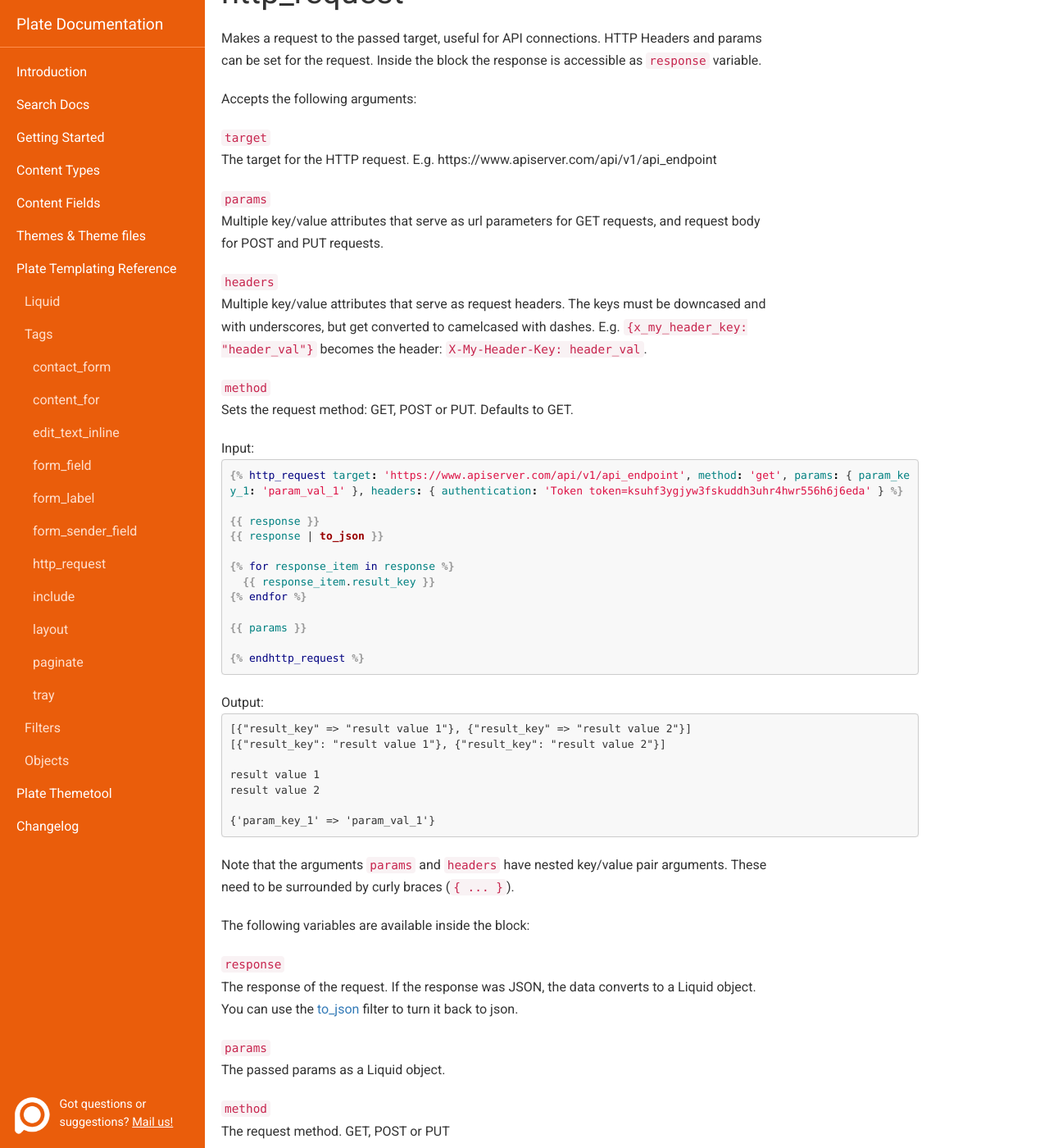
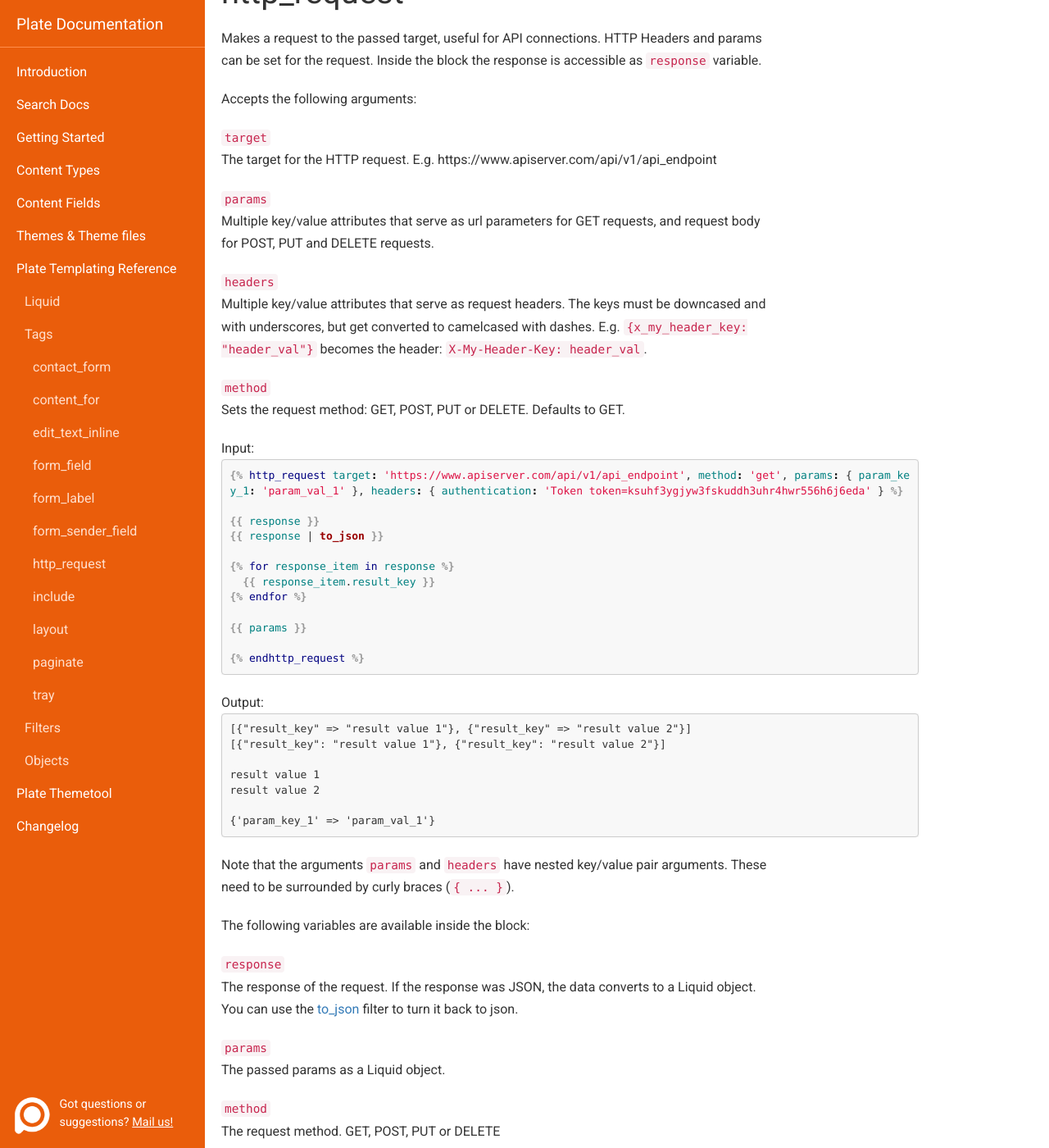
Before and after one commit to platehub/platehub.github.io, a Jekyll site: the page built from docs/templating-reference/tags.md, in a window 1280 px wide and 1400 px high, scrolled down 5315 px. Shown: the whole window at 82% size. Built offline with Jekyll 4.4.1, drawn with Linux system fonts in a browser that asks for light colours; nearby versions of some CDN libraries.

Commit message:
http request

````diff
--- a/docs/templating-reference/tags.md
+++ b/docs/templating-reference/tags.md
@@ -239,13 +239,13 @@ Accepts the following arguments:
 The target for the HTTP request. E.g. https://www.apiserver.com/api/v1/api_endpoint
 
 `params`
-Multiple key/value attributes that serve as url parameters for GET requests, and request body for POST and PUT requests.
+Multiple key/value attributes that serve as url parameters for GET requests, and request body for POST, PUT and DELETE requests.
 
 `headers`
 Multiple key/value attributes that serve as request headers. The keys must be downcased and with underscores, but get converted to camelcased with dashes. E.g. `{x_my_header_key: "header_val"}` becomes the header: `X-My-Header-Key: header_val`.
 
 `method`
-Sets the request method: GET, POST or PUT. Defaults to GET.
+Sets the request method: GET, POST, PUT or DELETE. Defaults to GET.
 
 <p class='no-margin'>Input:</p>
 ```liquid
@@ -287,7 +287,7 @@ The response of the request. If the response was JSON, the data converts to a Li
 The passed params as a Liquid object.
 
 `method`
-The request method. GET, POST or PUT
+The request method. GET, POST, PUT or DELETE
 
 `target`
 The full target url, so including passed params. E.g. https://www.apiserver.com/api/v1/api_endpoint?param_key_1=param_val_1
````
